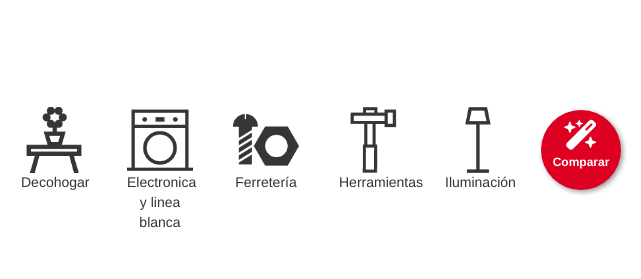
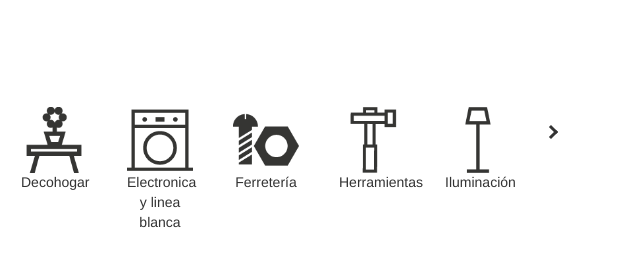
Before and after one commit to CamilaSolis/homecenter, a website: page index.html in a window 1280 px wide. Shown: the part 290-569 px from the top of the page, 639-1280 px from the left. Drawn offline with nearby package versions, Linux system fonts and the light colour scheme.

Commit message:
Se cambia botón comparar de index a mosaicos

```diff
--- a/index.html
+++ b/index.html
@@ -10,9 +10,6 @@
 	<title>Homecenter</title>
 </head>
 <body>
-  <div class="botonComparar">
-    <i class="fa fa-magic" aria-hidden="true"></i><strong>Comparar</strong>
-  </div>
 	<header>
 		<section id="links-header">
 			<div class="container hidden-xs">
```
Also changed, not shown: mosaico.html (+3 -0 lines).
